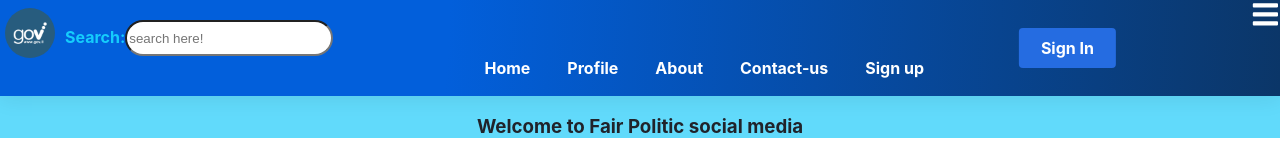
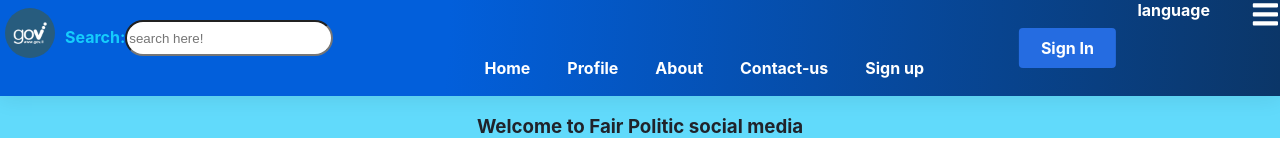
Before and after one commit to Final-Project-bb/FairPolitics, a React (Create React App) app in the folder Client/fair_politics/: page / in a window 1280 px wide. Shown: the top 160 px of the page. Built offline with nearby package versions, Linux system fonts and the light colour scheme.

Commit message:
Update: Front template implemented

```diff
--- a/Client/fair_politics/src/components/Navbar/Navbar.js
+++ b/Client/fair_politics/src/components/Navbar/Navbar.js
@@ -9,6 +9,7 @@ import {
     NavLinkSearch,
     NavMenuBar,
     Bars,
+    Language,
     NavMenu,
     NavBtn,
     NavBtnLink,
@@ -28,12 +29,15 @@ const Navbar = () => {
     }
     const onSearch = (event) => {
         event.preventDefault();
-        alert("click")
+        alert("Search clicked")
     }
     const onPressBar = (event) => {
         event.preventDefault();
         setOnBar(!onBar)
         // alert("bar clicked")
+    }
+    const onLanguagePress=()=>{
+        alert("Language clicked")
     }
     // let navHeight= "80px"
     useEffect(() => {
@@ -78,6 +82,7 @@ const Navbar = () => {
                 {/* </NavLinkSearch> */}
 
                 <Bars onClickCapture={onPressBar} />
+                <Language onClickCapture={onLanguagePress}>language </Language>
                 {/* {!onBar && style={{display:navDisplay}}*/}
 
                 {/* } */}
--- a/Client/fair_politics/src/components/Navbar/NavbarElements.js
+++ b/Client/fair_politics/src/components/Navbar/NavbarElements.js
@@ -271,6 +271,9 @@ export const Bars = styled(FaBars)`
         position: absolute;
     top: 0;
     right: 0;
+    &:hover {
+  color: green;
+  }
   @media screen and (max-width: 768px) {
     display: flex;
     position: absolute;
@@ -281,7 +284,29 @@ export const Bars = styled(FaBars)`
     cursor: pointer;
   }
 `;
-
+export const Language = styled.div`
+  display: flex;
+  color: #fff;
+  font-size: 1rem;
+  ${'' /* position: sticky;
+    top: 0px;
+    left: 1070px; */}
+        position: absolute;
+    top: 0;
+    right: 70px;
+    &:hover {
+  color: green;
+  }
+  @media screen and (max-width: 768px) {
+    display: flex;
+    position: absolute;
+    top: 0;
+    right: 15px;
+    transform: translate(-100%, 75%);
+    font-size: 1rem;
+    cursor: pointer;
+  }
+`;
 export const NavMenuBar = styled.div`
   display: none;
   align-items: center;
```
